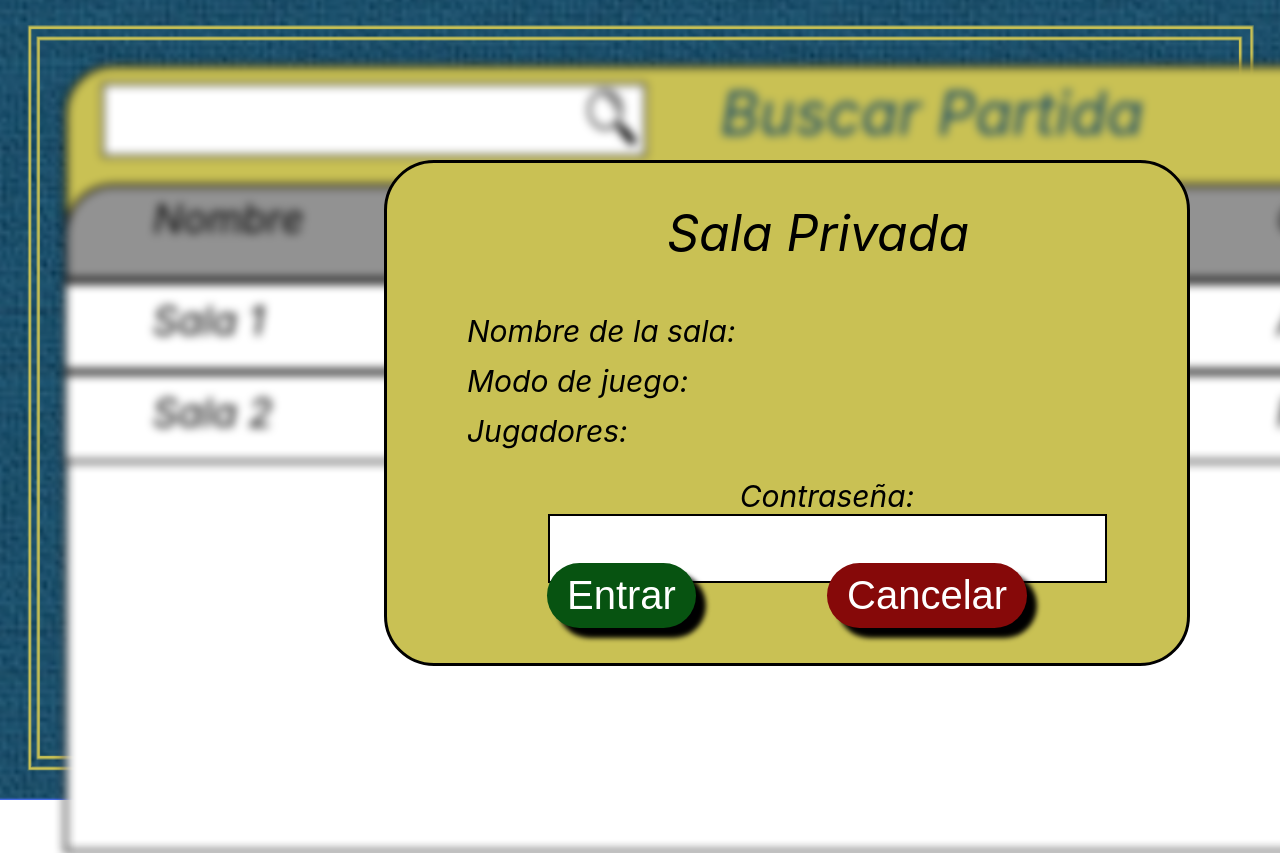
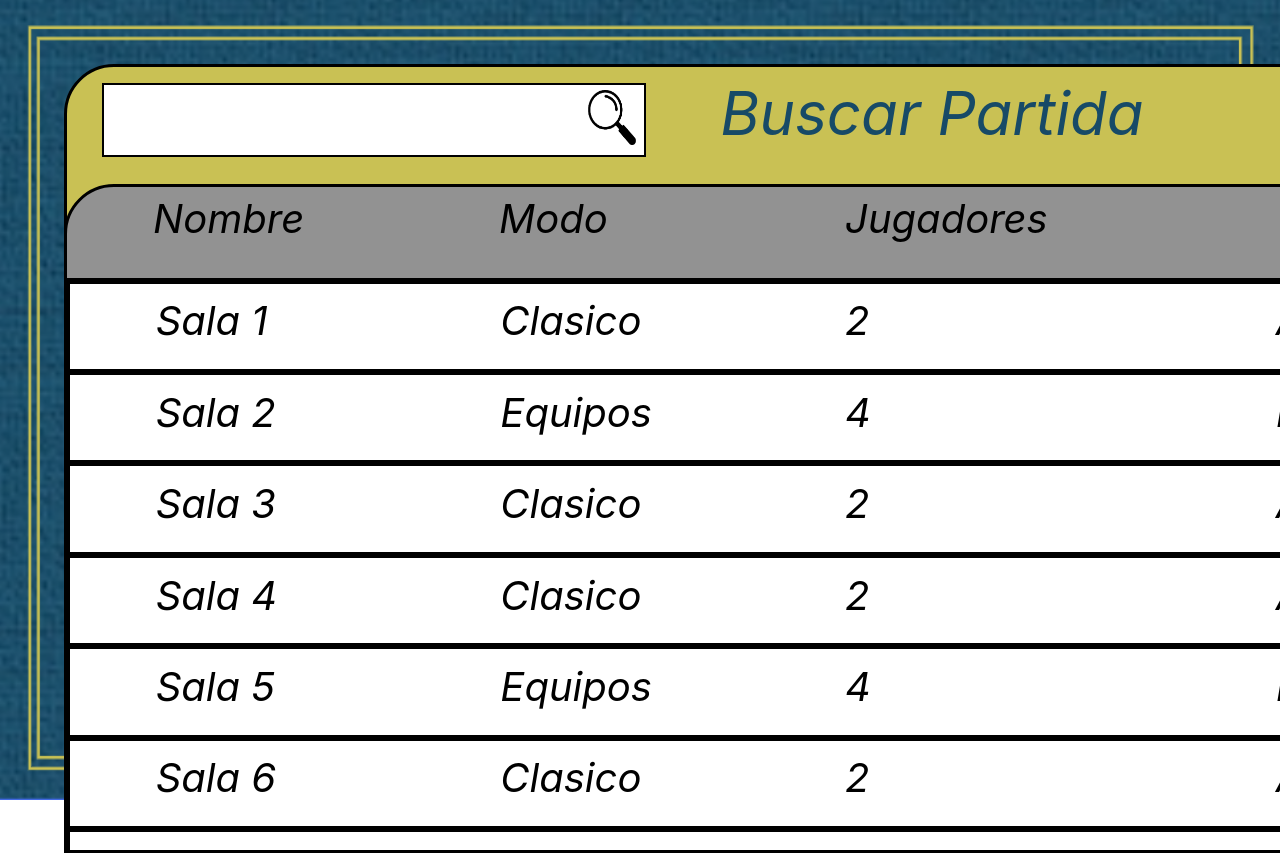
Before and after one commit to UNIZAR-30226-2023-02/Front-Web, a React (Create React App) app in the folder trivialb2b/: page /BuscarPartida in a window 1280 px wide. Shown: the top 853 px of the page. Built offline with nearby package versions, Linux system fonts and the light colour scheme.

Commit message:
Buscar Partida

```diff
--- a/trivialb2b/package.json
+++ b/trivialb2b/package.json
@@ -12,6 +12,7 @@
     "axios": "^1.3.4",
     "react": "^18.2.0",
     "react-dom": "^18.2.0",
+    "react-infinite-scroll-component": "^6.1.0",
     "react-router-dom": "^6.9.0",
     "react-scripts": "5.0.1",
     "react-session": "^0.0.1",
--- a/trivialb2b/src/BuscarPartida.js
+++ b/trivialb2b/src/BuscarPartida.js
@@ -3,20 +3,30 @@ import './Estilos/App.css';
 import { useNavigate } from 'react-router-dom';
 import Buscar from'./Imagenes/BuscarPartida.png';
 import Candado from'./Imagenes/Candado.png';
+import Transparente from'./Imagenes/Transparente.png';
+import InfiniteScroll from 'react-infinite-scroll-component'
 
 
 //const URL = "https://6e01-146-158-156-138.eu.ngrok.io/api/usuarios/login/";
 const URL = "http://51.142.118.71:8000/api/usuarios/login/";
 
 
+
 const ModoClasico = () => {
 
   const [sala, setSala] = useState({ nombre: "", tiempo: "", numJugadores: "", password: "", creador: "", modo: ""});
-  const [sala1, setSala1] = useState({ nombre: "Sala 1", tiempo: "", numJugadores: "2", password: "pepe1", creador: "Acher", modo: "Clasico"});
-  const [sala2, setSala2] = useState({ nombre: "Sala 2", tiempo: "", numJugadores: "4", password: "", creador: "Roberto", modo: "Equipos"});
+  const [sala1, setSala1] = useState({ nombre: "Sala 1", tiempo: "", numJugadores: "2", password: "pepe1", creador: "Acher", modo: "Clasico", publica: true});
+  const [sala2, setSala2] = useState({ nombre: "Sala 2", tiempo: "", numJugadores: "4", password: "", creador: "Roberto", modo: "Equipos", publica: false});
+  const [sala3, setSala3] = useState({ nombre: "Sala 3", tiempo: "", numJugadores: "2", password: "pepe1", creador: "Acher", modo: "Clasico", publica: true});
+  const [sala4, setSala4] = useState({ nombre: "Sala 4", tiempo: "", numJugadores: "2", password: "pepe1", creador: "Acher", modo: "Clasico", publica: true});
+  const [sala5, setSala5] = useState({ nombre: "Sala 5", tiempo: "", numJugadores: "4", password: "", creador: "Roberto", modo: "Equipos", publica: false});
+  const [sala6, setSala6] = useState({ nombre: "Sala 6", tiempo: "", numJugadores: "2", password: "pepe1", creador: "Acher", modo: "Clasico", publica: true});
+  const [sala7, setSala7] = useState({ nombre: "Sala 7", tiempo: "", numJugadores: "4", password: "", creador: "Roberto", modo: "Equipos", publica: false});
 
-  const [show, setShow] = useState(0);
-  const [show1, setShow1] = useState(0);
+  const salas = [sala1,sala2,sala3,sala4,sala5,sala6,sala7];
+
+  const [show, setShow] = useState(true);
+  const [show1, setShow1] = useState(true);
 
   const navigate = useNavigate();
 
@@ -35,8 +45,37 @@ const ModoClasico = () => {
   const cancelar = async (event) => {
     navigate(process.env.PUBLIC_URL + '/MenuJuego');
   };
+  const onPassword = (e) => {
+    if (e.target.value == sala.password) {
+      navigate(process.env.PUBLIC_URL + '/MenuJuego');
+    }
+  };
 
+  function jugadores() {
 
+    return salas.map((elemento) => (
+      <div className="App-CuadradoBlanco" style={{ width: "99.6%", height: "15%", position: "relative", left: "0%",cursor: "pointer"}}onClick={() => {handleChange(elemento);setShow(!show); if (elemento.publica){setShow1(false)}}}>
+        <a  style= {{ color: "black", fontSize: "40px", fontStyle: "italic" ,position: "absolute", top: "15%", left: "5%"}}>
+          {elemento.nombre}
+        </a>
+        <a  style= {{ color: "black", fontSize: "40px", fontStyle: "italic" ,position: "absolute", top: "15%", left: "25%"}}>
+          {elemento.modo}
+        </a>
+        <a  style= {{ color: "black", fontSize: "40px", fontStyle: "italic" ,position: "absolute", top: "15%", left: "45%"}}>
+          {elemento.numJugadores}
+        </a>
+        <a  style= {{ color: "black", fontSize: "40px", fontStyle: "italic" ,position: "absolute", top: "15%", left: "70%"}}>
+          {elemento.creador}
+        </a>
+
+        { elemento.publica ?
+          <img src={Candado} style= {{width:"auto", height:"70%",position: "absolute", top: "15%", left: "93%"}}/>
+          :
+          <img src={Transparente} style= {{width:"auto", height:"90%",position: "absolute", top: "15%", left: "93%"}}/>
+        }
+      </div>
+    ));
+  }
   return (
     <div className="App">
       <div className = "App-header" >
@@ -73,41 +112,17 @@ const ModoClasico = () => {
           </div>
 
           <div className="App-CuadradoBlanco" style={{ width: "100%", height: "73%", position: "absolute", top: "27%", left: "-0.2%"}}>
-
-            <div className="App-CuadradoBlanco" style={{ width: "100%", height: "15%", position: "relative",left: "-0.2%",cursor: "pointer"}}onClick={() => {handleChange(sala1);setShow(!show);
-          if (sala1.password!==""){setShow1(false); }
-          }}>
-              <a  style= {{ color: "black", fontSize: "40px", fontStyle: "italic" ,position: "absolute", top: "15%", left: "5%"}}>
-                {sala1.nombre}
-              </a>
-              <a  style= {{ color: "black", fontSize: "40px", fontStyle: "italic" ,position: "absolute", top: "15%", left: "25%"}}>
-                {sala1.modo}
-              </a>
-              <a  style= {{ color: "black", fontSize: "40px", fontStyle: "italic" ,position: "absolute", top: "15%", left: "45%"}}>
-                {sala1.numJugadores}
-              </a>
-              <a  style= {{ color: "black", fontSize: "40px", fontStyle: "italic" ,position: "absolute", top: "15%", left: "70%"}}>
-                {sala1.creador}
-              </a>
-              <img src={Candado} style= {{width:"auto", height:"70%",position: "absolute", top: "15%", left: "93%"}}/>
-            </div>
-            <div className="App-CuadradoBlanco" style={{ width: "100%", height: "15%", position: "relative",left: "-0.2%",cursor: "pointer"}} onClick={() => {handleChange(sala2);setShow(!show);
-          if (sala2.password==""){setShow1(true); }
-          }}>
-              <a  style= {{ color: "black", fontSize: "40px", fontStyle: "italic" ,position: "absolute", top: "15%", left: "5%"}}>
-                {sala2.nombre}
-              </a>
-              <a  style= {{ color: "black", fontSize: "40px", fontStyle: "italic" ,position: "absolute", top: "15%", left: "25%"}}>
-                {sala2.modo}
-              </a>
-              <a  style= {{ color: "black", fontSize: "40px", fontStyle: "italic" ,position: "absolute", top: "15%", left: "45%"}}>
-                {sala2.numJugadores}
-              </a>
-              <a  style= {{ color: "black", fontSize: "40px", fontStyle: "italic" ,position: "absolute", top: "15%", left: "70%"}}>
-                {sala2.creador}
-              </a>
-            </div>
-
+          <InfiniteScroll
+            dataLength={salas.length}
+            pageStart={0}
+            loadMore={jugadores}
+            hasMore={true || false}
+            loader={<div className="loader" key={0}>Loading ...</div>}
+            useWindow={false}
+            style={{position:"absolute", width: "100%", height: "100%"}}
+          >
+            {jugadores()}
+          </InfiniteScroll>
           </div>
 
         </div>
@@ -220,7 +235,7 @@ const ModoClasico = () => {
             </a>
             <div  style= {{ position: "absolute", top: "63%", left: "10%"}}>
               <a style= {{ color: "black", fontSize: "30px", fontStyle: "italic"}}> Contraseña:  </a>
-              <input className="App-textoNegro" label="" name="" />
+              <input className="App-textoNegro" style={{ width: "400px"}} label="" name="" onChange={() => onPassword()}/>
             </div>
             <button className="App-botonConfirmar" style= {{top: "80%", left: "20%" , position:"absolute"}}onClick={() => cancelar()} >
               Entrar
```
Also changed, not shown: trivialb2b/src/Imagenes/Transparente.png (added), 1 other file (tests, documents, lock files or other folders).
